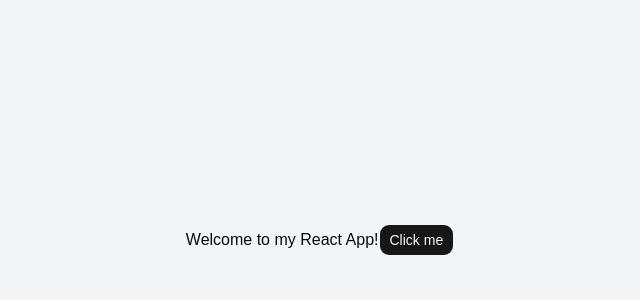
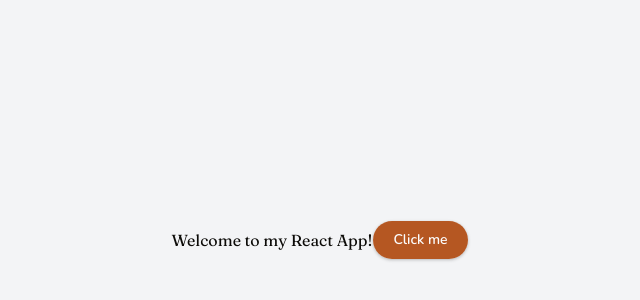
Before and after one commit to PiyushRepos/nearly, a React (Vite) app in the folder frontend/: page / in a window 1280 px wide. Shown: the part 160-460 px from the top of the page, without its empty margins (320-960 px from the left). Built offline with nearby package versions, Linux system fonts and the light colour scheme.

Commit message:
add theming

```diff
--- a/frontend/src/components/ui/button.tsx
+++ b/frontend/src/components/ui/button.tsx
@@ -1,45 +1,51 @@
-import * as React from "react"
-import { cva, type VariantProps } from "class-variance-authority"
-import { Slot } from "radix-ui"
+import * as React from "react";
+import { cva, type VariantProps } from "class-variance-authority";
+import { Slot } from "radix-ui";
 
-import { cn } from "@/lib/utils"
+import { cn } from "@/lib/utils";
 
 const buttonVariants = cva(
-  "group/button inline-flex shrink-0 items-center justify-center rounded-lg border border-transparent bg-clip-padding text-sm font-medium whitespace-nowrap transition-all outline-none select-none focus-visible:border-ring focus-visible:ring-3 focus-visible:ring-ring/50 disabled:pointer-events-none disabled:opacity-50 aria-invalid:border-destructive aria-invalid:ring-3 aria-invalid:ring-destructive/20 dark:aria-invalid:border-destructive/50 dark:aria-invalid:ring-destructive/40 [&_svg]:pointer-events-none [&_svg]:shrink-0 [&_svg:not([class*='size-'])]:size-4",
+  "group/button inline-flex shrink-0 items-center justify-center rounded-full border border-transparent bg-clip-padding font-sans font-semibold whitespace-nowrap transition-all duration-200 outline-none select-none focus-visible:border-ring focus-visible:ring-3 focus-visible:ring-ring/50 disabled:pointer-events-none disabled:opacity-50 aria-invalid:border-destructive aria-invalid:ring-3 aria-invalid:ring-destructive/20 [&_svg]:pointer-events-none [&_svg]:shrink-0 [&_svg:not([class*='size-'])]:size-4",
   {
     variants: {
       variant: {
-        default: "bg-primary text-primary-foreground [a]:hover:bg-primary/80",
+        // Terracotta CTA — primary brand action
+        default:
+          "bg-primary text-primary-foreground hover:bg-primary/90 active:scale-[0.97] shadow-sm",
+        // Forest green — used on dark/green surfaces
+        green:
+          "bg-brand-green text-brand-cream hover:bg-brand-green/90 active:scale-[0.97] shadow-sm",
+        // Outlined terracotta — secondary on light bg
         outline:
-          "border-border bg-background hover:bg-muted hover:text-foreground aria-expanded:bg-muted aria-expanded:text-foreground dark:border-input dark:bg-input/30 dark:hover:bg-input/50",
+          "border-2 border-primary text-primary bg-transparent hover:bg-primary/8 active:scale-[0.97]",
+        // Outlined on dark/green bg
+        "outline-cream":
+          "border-2 border-brand-cream/70 text-brand-cream bg-transparent hover:bg-brand-cream/10 active:scale-[0.97]",
         secondary:
-          "bg-secondary text-secondary-foreground hover:bg-secondary/80 aria-expanded:bg-secondary aria-expanded:text-secondary-foreground",
+          "bg-secondary text-secondary-foreground hover:bg-secondary/85 active:scale-[0.97]",
         ghost:
-          "hover:bg-muted hover:text-foreground aria-expanded:bg-muted aria-expanded:text-foreground dark:hover:bg-muted/50",
+          "hover:bg-muted hover:text-foreground aria-expanded:bg-muted aria-expanded:text-foreground",
         destructive:
-          "bg-destructive/10 text-destructive hover:bg-destructive/20 focus-visible:border-destructive/40 focus-visible:ring-destructive/20 dark:bg-destructive/20 dark:hover:bg-destructive/30 dark:focus-visible:ring-destructive/40",
-        link: "text-primary underline-offset-4 hover:underline",
+          "bg-destructive/10 text-destructive hover:bg-destructive/20 focus-visible:border-destructive/40 focus-visible:ring-destructive/20",
+        link: "text-primary underline-offset-4 hover:underline rounded-none",
       },
       size: {
-        default:
-          "h-8 gap-1.5 px-2.5 has-data-[icon=inline-end]:pr-2 has-data-[icon=inline-start]:pl-2",
-        xs: "h-6 gap-1 rounded-[min(var(--radius-md),10px)] px-2 text-xs in-data-[slot=button-group]:rounded-lg has-data-[icon=inline-end]:pr-1.5 has-data-[icon=inline-start]:pl-1.5 [&_svg:not([class*='size-'])]:size-3",
-        sm: "h-7 gap-1 rounded-[min(var(--radius-md),12px)] px-2.5 text-[0.8rem] in-data-[slot=button-group]:rounded-lg has-data-[icon=inline-end]:pr-1.5 has-data-[icon=inline-start]:pl-1.5 [&_svg:not([class*='size-'])]:size-3.5",
-        lg: "h-9 gap-1.5 px-2.5 has-data-[icon=inline-end]:pr-3 has-data-[icon=inline-start]:pl-3",
-        icon: "size-8",
-        "icon-xs":
-          "size-6 rounded-[min(var(--radius-md),10px)] in-data-[slot=button-group]:rounded-lg [&_svg:not([class*='size-'])]:size-3",
-        "icon-sm":
-          "size-7 rounded-[min(var(--radius-md),12px)] in-data-[slot=button-group]:rounded-lg",
-        "icon-lg": "size-9",
+        default: "h-10 gap-2 px-5 text-sm",
+        xs: "h-7 gap-1 px-3 text-xs",
+        sm: "h-9 gap-1.5 px-4 text-sm",
+        lg: "h-12 gap-2 px-7 text-base",
+        xl: "h-14 gap-2.5 px-9 text-base",
+        icon: "size-10",
+        "icon-sm": "size-9",
+        "icon-lg": "size-12",
       },
     },
     defaultVariants: {
       variant: "default",
       size: "default",
     },
-  }
-)
+  },
+);
 
 function Button({
   className,
@@ -49,9 +55,9 @@ function Button({
   ...props
 }: React.ComponentProps<"button"> &
   VariantProps<typeof buttonVariants> & {
-    asChild?: boolean
+    asChild?: boolean;
   }) {
-  const Comp = asChild ? Slot.Root : "button"
+  const Comp = asChild ? Slot.Root : "button";
 
   return (
     <Comp
@@ -61,7 +67,7 @@ function Button({
       className={cn(buttonVariants({ variant, size, className }))}
       {...props}
     />
-  )
+  );
 }
 
-export { Button, buttonVariants }
+export { Button, buttonVariants };
--- a/frontend/src/index.css
+++ b/frontend/src/index.css
@@ -1,119 +1,163 @@
+@import url("https://fonts.googleapis.com/css2?family=Fraunces:ital,opsz,wght@0,9..144,100..900;1,9..144,100..900&display=swap");
+@import url("https://fonts.googleapis.com/css2?family=Nunito:ital,wght@0,200..1000;1,200..1000&display=swap");
+
 @import "tailwindcss";
 @import "tw-animate-css";
 @import "shadcn/tailwind.css";
-@import "@fontsource-variable/geist";
 
 @custom-variant dark (&:is(.dark *));
 
+/* ─── Nearly Brand Tokens ───────────────────────────────────────────────────
+   Primary:  Terracotta  #C8622A  — CTAs, buttons, highlights
+   Green:    Forest      #2D4A3E  — pro section, dark surfaces
+   BG:       Warm cream  #F5F0E8  — page background
+   Surface:  White       #FFFFFF  — cards
+   Foreground: Near-black #1C1C1A
+   ─────────────────────────────────────────────────────────────────────── */
+
 :root {
-    --background: oklch(1 0 0);
-    --foreground: oklch(0.145 0 0);
-    --card: oklch(1 0 0);
-    --card-foreground: oklch(0.145 0 0);
+  /* Base */
+  --background: oklch(0.966 0.009 85); /* #F5F0E8 warm cream */
+  --foreground: oklch(0.148 0.006 85); /* #1C1C1A near-black */
+
+  /* Cards / Surfaces */
+  --card: oklch(1 0 0); /* #FFFFFF */
+  --card-foreground: oklch(0.148 0.006 85);
+
   --popover: oklch(1 0 0);
-    --popover-foreground: oklch(0.145 0 0);
-    --primary: oklch(0.205 0 0);
-    --primary-foreground: oklch(0.985 0 0);
-    --secondary: oklch(0.97 0 0);
-    --secondary-foreground: oklch(0.205 0 0);
-    --muted: oklch(0.97 0 0);
-    --muted-foreground: oklch(0.556 0 0);
-    --accent: oklch(0.97 0 0);
-    --accent-foreground: oklch(0.205 0 0);
+  --popover-foreground: oklch(0.148 0.006 85);
+
+  /* Primary — Terracotta CTA */
+  --primary: oklch(0.565 0.138 46.5); /* #C8622A */
+  --primary-foreground: oklch(0.99 0 0); /* white text on CTA */
+
+  /* Secondary — Forest Green */
+  --secondary: oklch(0.32 0.055 160); /* #2D4A3E */
+  --secondary-foreground: oklch(0.95 0.01 85);
+
+  /* Muted — light warm gray */
+  --muted: oklch(0.93 0.008 85);
+  --muted-foreground: oklch(0.52 0.01 85);
+
+  /* Accent — same as secondary (green) for semantic accent use */
+  --accent: oklch(0.32 0.055 160);
+  --accent-foreground: oklch(0.95 0.01 85);
+
   --destructive: oklch(0.58 0.22 27);
-    --border: oklch(0.922 0 0);
-    --input: oklch(0.922 0 0);
-    --ring: oklch(0.708 0 0);
-    --chart-1: oklch(0.809 0.105 251.813);
-    --chart-2: oklch(0.623 0.214 259.815);
-    --chart-3: oklch(0.546 0.245 262.881);
-    --chart-4: oklch(0.488 0.243 264.376);
-    --chart-5: oklch(0.424 0.199 265.638);
-    --radius: 0.625rem;
-    --sidebar: oklch(0.985 0 0);
-    --sidebar-foreground: oklch(0.145 0 0);
-    --sidebar-primary: oklch(0.205 0 0);
-    --sidebar-primary-foreground: oklch(0.985 0 0);
-    --sidebar-accent: oklch(0.97 0 0);
-    --sidebar-accent-foreground: oklch(0.205 0 0);
-    --sidebar-border: oklch(0.922 0 0);
-    --sidebar-ring: oklch(0.708 0 0);
+
+  --border: oklch(0.88 0.01 85);
+  --input: oklch(0.9 0.009 85);
+  --ring: oklch(0.565 0.138 46.5); /* primary ring */
+
+  /* Brand custom tokens — available as CSS vars throughout the app */
+  --brand-orange: oklch(0.565 0.138 46.5); /* #C8622A */
+  --brand-green: oklch(0.32 0.055 160); /* #2D4A3E */
+  --brand-cream: oklch(0.966 0.009 85); /* #F5F0E8 */
+  --brand-green-light: oklch(0.88 0.04 155); /* pale green tint */
+
+  --radius: 0.75rem; /* base 12px — cards use xl/2xl */
+
+  /* Sidebar */
+  --sidebar: oklch(0.93 0.008 85);
+  --sidebar-foreground: oklch(0.148 0.006 85);
+  --sidebar-primary: oklch(0.565 0.138 46.5);
+  --sidebar-primary-foreground: oklch(0.99 0 0);
+  --sidebar-accent: oklch(0.88 0.04 155);
+  --sidebar-accent-foreground: oklch(0.22 0.04 160);
+  --sidebar-border: oklch(0.88 0.01 85);
+  --sidebar-ring: oklch(0.565 0.138 46.5);
 }
 
 .dark {
-    --background: oklch(0.145 0 0);
-    --foreground: oklch(0.985 0 0);
-    --card: oklch(0.205 0 0);
-    --card-foreground: oklch(0.985 0 0);
-    --popover: oklch(0.205 0 0);
-    --popover-foreground: oklch(0.985 0 0);
-    --primary: oklch(0.87 0.00 0);
-    --primary-foreground: oklch(0.205 0 0);
-    --secondary: oklch(0.269 0 0);
-    --secondary-foreground: oklch(0.985 0 0);
-    --muted: oklch(0.269 0 0);
-    --muted-foreground: oklch(0.708 0 0);
-    --accent: oklch(0.371 0 0);
-    --accent-foreground: oklch(0.985 0 0);
+  --background: oklch(0.142 0.008 160); /* very dark green-black */
+  --foreground: oklch(0.95 0.006 85);
+
+  --card: oklch(0.19 0.01 160);
+  --card-foreground: oklch(0.95 0.006 85);
+
+  --popover: oklch(0.19 0.01 160);
+  --popover-foreground: oklch(0.95 0.006 85);
+
+  --primary: oklch(0.62 0.138 46.5); /* slightly lighter terracotta */
+  --primary-foreground: oklch(0.99 0 0);
+
+  --secondary: oklch(0.28 0.045 160);
+  --secondary-foreground: oklch(0.95 0.01 85);
+
+  --muted: oklch(0.24 0.01 160);
+  --muted-foreground: oklch(0.65 0.01 85);
+
+  --accent: oklch(0.38 0.055 160);
+  --accent-foreground: oklch(0.95 0.01 85);
+
   --destructive: oklch(0.704 0.191 22.216);
+
   --border: oklch(1 0 0 / 10%);
-    --input: oklch(1 0 0 / 15%);
-    --ring: oklch(0.556 0 0);
-    --chart-1: oklch(0.809 0.105 251.813);
-    --chart-2: oklch(0.623 0.214 259.815);
-    --chart-3: oklch(0.546 0.245 262.881);
-    --chart-4: oklch(0.488 0.243 264.376);
-    --chart-5: oklch(0.424 0.199 265.638);
-    --sidebar: oklch(0.205 0 0);
-    --sidebar-foreground: oklch(0.985 0 0);
-    --sidebar-primary: oklch(0.488 0.243 264.376);
-    --sidebar-primary-foreground: oklch(0.985 0 0);
-    --sidebar-accent: oklch(0.269 0 0);
-    --sidebar-accent-foreground: oklch(0.985 0 0);
+  --input: oklch(1 0 0 / 12%);
+  --ring: oklch(0.62 0.138 46.5);
+
+  --brand-orange: oklch(0.62 0.138 46.5);
+  --brand-green: oklch(0.28 0.045 160);
+  --brand-cream: oklch(0.966 0.009 85);
+  --brand-green-light: oklch(0.28 0.045 160);
+
+  --sidebar: oklch(0.19 0.01 160);
+  --sidebar-foreground: oklch(0.95 0.006 85);
+  --sidebar-primary: oklch(0.62 0.138 46.5);
+  --sidebar-primary-foreground: oklch(0.99 0 0);
+  --sidebar-accent: oklch(0.28 0.045 160);
+  --sidebar-accent-foreground: oklch(0.95 0.01 85);
   --sidebar-border: oklch(1 0 0 / 10%);
-    --sidebar-ring: oklch(0.556 0 0);
+  --sidebar-ring: oklch(0.62 0.138 46.5);
 }
 
 @theme inline {
-    --font-sans: 'Geist Variable', sans-serif;
+  /* Typography */
+  --font-sans: "Nunito", system-ui, sans-serif;
+  --font-display: "Fraunces", Georgia, serif;
+
+  /* Brand colors exposed as Tailwind utilities */
+  --color-brand-orange: var(--brand-orange);
+  --color-brand-green: var(--brand-green);
+  --color-brand-cream: var(--brand-cream);
+  --color-brand-green-light: var(--brand-green-light);
+
+  /* shadcn color tokens */
+  --color-background: var(--background);
+  --color-foreground: var(--foreground);
+  --color-card: var(--card);
+  --color-card-foreground: var(--card-foreground);
+  --color-popover: var(--popover);
+  --color-popover-foreground: var(--popover-foreground);
+  --color-primary: var(--primary);
+  --color-primary-foreground: var(--primary-foreground);
+  --color-secondary: var(--secondary);
+  --color-secondary-foreground: var(--secondary-foreground);
+  --color-muted: var(--muted);
+  --color-muted-foreground: var(--muted-foreground);
+  --color-accent: var(--accent);
+  --color-accent-foreground: var(--accent-foreground);
+  --color-destructive: var(--destructive);
+  --color-border: var(--border);
+  --color-input: var(--input);
+  --color-ring: var(--ring);
+  --color-sidebar: var(--sidebar);
+  --color-sidebar-foreground: var(--sidebar-foreground);
+  --color-sidebar-primary: var(--sidebar-primary);
+  --color-sidebar-primary-foreground: var(--sidebar-primary-foreground);
+  --color-sidebar-accent: var(--sidebar-accent);
+  --color-sidebar-accent-foreground: var(--sidebar-accent-foreground);
+  --color-sidebar-border: var(--sidebar-border);
   --color-sidebar-ring: var(--sidebar-ring);
-    --color-sidebar-border: var(--sidebar-border);
-    --color-sidebar-accent-foreground: var(--sidebar-accent-foreground);
-    --color-sidebar-accent: var(--sidebar-accent);
-    --color-sidebar-primary-foreground: var(--sidebar-primary-foreground);
-    --color-sidebar-primary: var(--sidebar-primary);
-    --color-sidebar-foreground: var(--sidebar-foreground);
-    --color-sidebar: var(--sidebar);
-    --color-chart-5: var(--chart-5);
-    --color-chart-4: var(--chart-4);
-    --color-chart-3: var(--chart-3);
-    --color-chart-2: var(--chart-2);
-    --color-chart-1: var(--chart-1);
-    --color-ring: var(--ring);
-    --color-input: var(--input);
-    --color-border: var(--border);
-    --color-destructive: var(--destructive);
-    --color-accent-foreground: var(--accent-foreground);
-    --color-accent: var(--accent);
-    --color-muted-foreground: var(--muted-foreground);
-    --color-muted: var(--muted);
-    --color-secondary-foreground: var(--secondary-foreground);
-    --color-secondary: var(--secondary);
-    --color-primary-foreground: var(--primary-foreground);
-    --color-primary: var(--primary);
-    --color-popover-foreground: var(--popover-foreground);
-    --color-popover: var(--popover);
-    --color-card-foreground: var(--card-foreground);
-    --color-card: var(--card);
-    --color-foreground: var(--foreground);
-    --color-background: var(--background);
-    --radius-sm: calc(var(--radius) * 0.6);
-    --radius-md: calc(var(--radius) * 0.8);
-    --radius-lg: var(--radius);
-    --radius-xl: calc(var(--radius) * 1.4);
-    --radius-2xl: calc(var(--radius) * 1.8);
-    --radius-3xl: calc(var(--radius) * 2.2);
-    --radius-4xl: calc(var(--radius) * 2.6);
+
+  /* Radius scale */
+  --radius-sm: calc(var(--radius) * 0.5); /* 6px */
+  --radius-md: calc(var(--radius) * 0.75); /* 9px */
+  --radius-lg: var(--radius); /* 12px — cards */
+  --radius-xl: calc(var(--radius) * 1.5); /* 18px */
+  --radius-2xl: calc(var(--radius) * 2); /* 24px */
+  --radius-3xl: calc(var(--radius) * 2.67); /* 32px */
+  --radius-full: 9999px; /* pills */
 }
 
 @layer base {
@@ -121,9 +165,22 @@
     @apply border-border outline-ring/50;
   }
   body {
-    @apply bg-background text-foreground;
+    @apply bg-background text-foreground font-sans antialiased;
   }
-  html {
-    @apply font-sans;
+  h1,
+  h2,
+  h3,
+  h4 {
+    @apply font-display;
   }
 }
+
+/* Utility: font-display available as Tailwind class */
+@layer utilities {
+  .font-display {
+    font-family: var(--font-display);
+  }
+  .font-sans {
+    font-family: var(--font-sans);
+  }
+}
```
Lines whose indentation alone changed are shown as unchanged.
